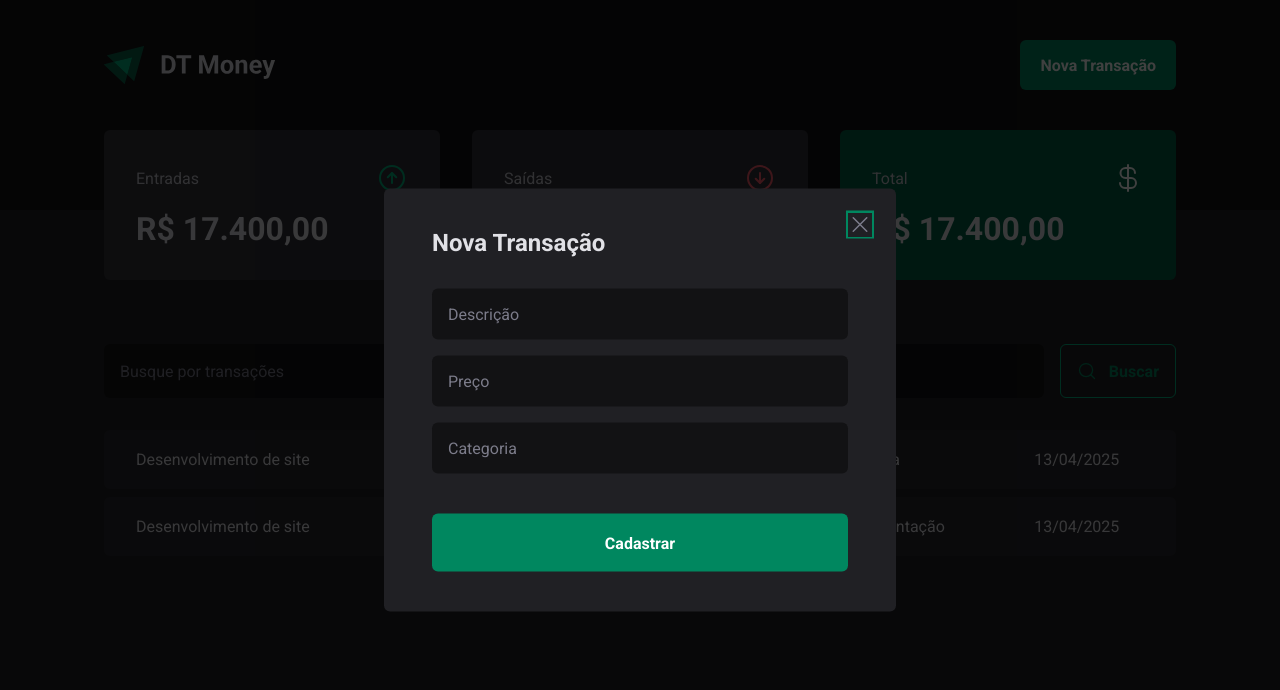
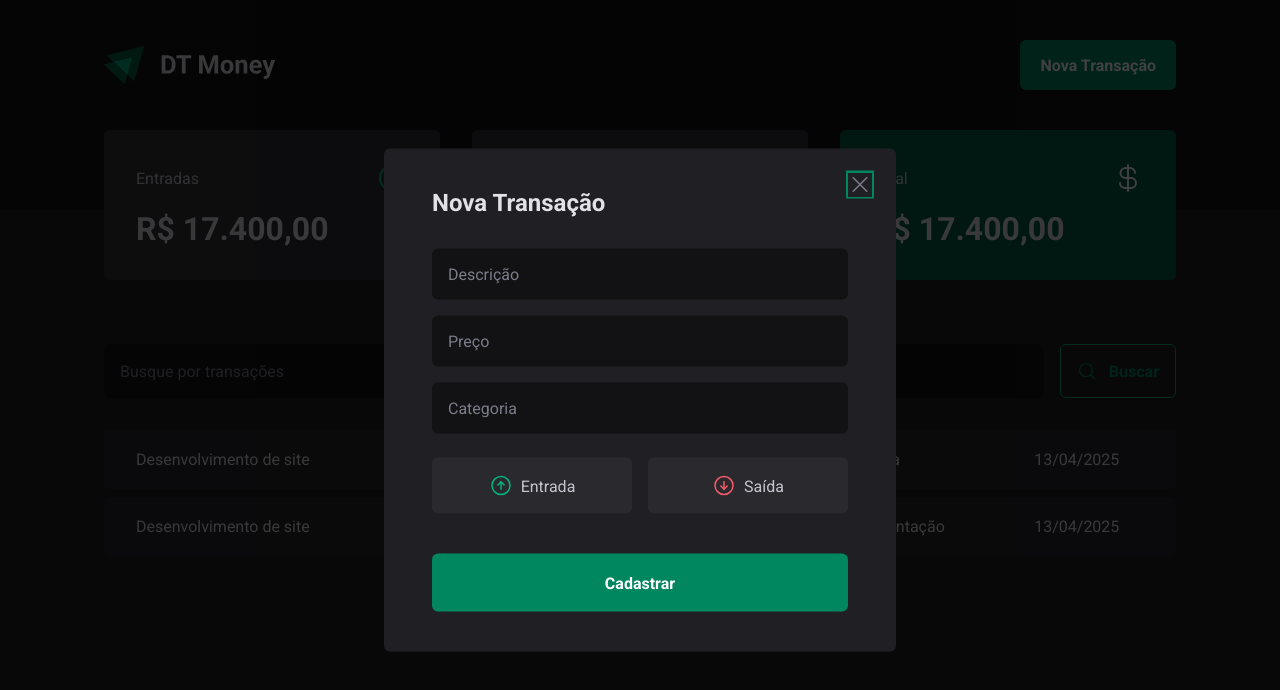
Before and after one commit to helitonns/dt-money, a React (Vite) app: page / in a window 1280 px wide. Both pictures are taken after a click on the button "Nova Transação". Shown: the top 690 px of the page. Built offline with nearby package versions, Linux system fonts and the light colour scheme.

Commit message:
Criando radio button acessível

```diff
--- a/package.json
+++ b/package.json
@@ -12,6 +12,7 @@
   "dependencies": {
     "-": "^0.0.1",
     "@radix-ui/react-dialog": "^1.1.11",
+    "@radix-ui/react-radio-group": "^1.3.4",
     "@types/styled-components": "^5.1.34",
     "03-dt-money": "file:",
     "D": "^1.0.0",
--- a/src/components/NewTransactionModal/index.tsx
+++ b/src/components/NewTransactionModal/index.tsx
@@ -1,6 +1,6 @@
 import * as Dialog from "@radix-ui/react-dialog";
-import { CloseButton, Content, Overlay } from "./styles";
-import { X } from "phosphor-react";
+import { CloseButton, Content, Overlay, TransactionType, TransactionTypeButton } from "./styles";
+import { ArrowCircleDown, ArrowCircleUp, X } from "phosphor-react";
 
 export function NewTransactionModal() {
   return (
@@ -9,17 +9,28 @@
       <Content>
         <Dialog.Title>Nova Transação</Dialog.Title>
         <CloseButton>
-          <X size={24}/>
+          <X size={24} />
         </CloseButton>
 
         <form action="">
-          <input type="text" placeholder="Descrição" required/>
-          <input type="number" placeholder="Preço" required/>
-          <input type="text" placeholder="Categoria" required/>
+          <input type="text" placeholder="Descrição" required />
+          <input type="number" placeholder="Preço" required />
+          <input type="text" placeholder="Categoria" required />
+
+          <TransactionType>
+            <TransactionTypeButton variant="income" value="income">
+              <ArrowCircleUp size={24} />
+              Entrada
+            </TransactionTypeButton>
+
+            <TransactionTypeButton variant="outcome" value="outcome">
+              <ArrowCircleDown size={24} />
+              Saída
+            </TransactionTypeButton>
+          </TransactionType>
 
           <button type="submit">Cadastrar</button>
         </form>
-
       </Content>
     </Dialog.Portal>
   );
--- a/src/components/NewTransactionModal/styles.ts
+++ b/src/components/NewTransactionModal/styles.ts
@@ -1,4 +1,5 @@
 import * as Dialog from "@radix-ui/react-dialog";
+import * as RadioGroup from "@radix-ui/react-radio-group";
 import styled from "styled-components";
 
 export const Overlay = styled(Dialog.Overlay)`
@@ -67,3 +68,58 @@
   cursor: pointer;
   color: ${(props) => props.theme["gray-500"]};
 `;
+
+export const TransactionType = styled(RadioGroup.Root)`
+  display: grid;
+  grid-template-columns: repeat(2, 1fr);
+  gap: 1rem;
+  margin-top: 0.5rem;
+`;
+
+interface TransactionTypeButtonProps {
+  variant: "income" | "outcome";
+}
+
+export const TransactionTypeButton = styled(
+  RadioGroup.Item
+)<TransactionTypeButtonProps>`
+  background: ${(props) => props.theme["gray-700"]};
+  padding: 1rem;
+  display: flex;
+  align-items: center;
+  justify-content: center;
+  gap: 0.5rem;
+  border-radius: 6px;
+  cursor: pointer;
+  border: 0;
+  color: ${(props) => props.theme["gray-300"]};
+
+  svg {
+    color: ${(props) =>
+      props.variant === "income"
+        ? props.theme["green-300"]
+        : props.theme["red-300"]};
+  }
+
+  &[data-state="unchecked"]:hover {
+    background: ${(props) => props.theme["gray-600"]};
+    transition: backgound-color 0.2s;
+  }
+
+  &[data-state="checked"] {
+    color: ${(props) => props.theme.white};
+    background: ${(props) =>
+      props.variant === "income"
+        ? props.theme["green-500"]
+        : props.theme["red-500"]};
+
+    box-shadow: 0 0 0 2px
+      ${(props) =>
+        props.variant === "income"
+          ? props.theme["green-500"]
+          : props.theme["red-500"]};
+    svg {
+      color: ${(props) => props.theme.white};
+    }
+  }
+`;
```
Also changed, not shown: 1 other file (tests, documents, lock files or other folders).
